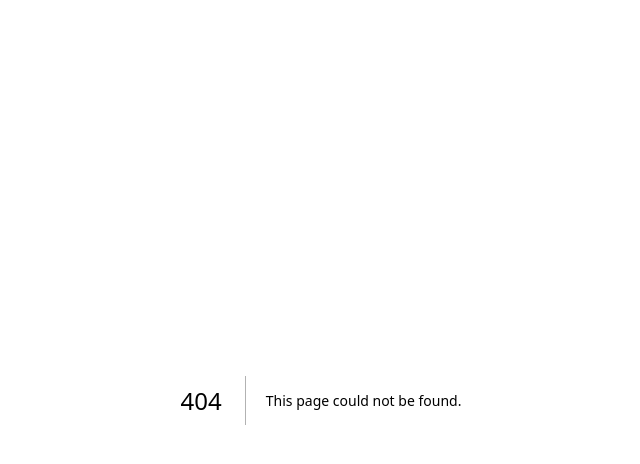
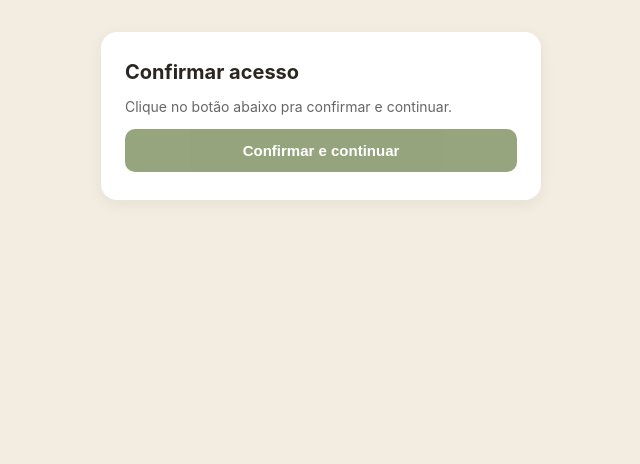
Before and after one commit to andersondanrlei33-blip/saladas-no-pote-app, a Next.js app: page /confirmar in a window 1280 px wide. Before the commit this address had no page. Shown: the top 464 px of the page, without its empty margins (319-959 px from the left). Built offline with nearby package versions, Linux system fonts and the light colour scheme; no server answers.

Commit message:
Add files via upload

```diff
--- /dev/null
+++ b/src/app/confirmar/page.tsx
@@ -0,0 +1,91 @@
+"use client";
+
+import { useState, Suspense, type FormEvent } from "react";
+import { useRouter, useSearchParams } from "next/navigation";
+import { createClient } from "@/lib/supabase/client";
+
+/** Por que essa página existe (e não manda direto pro {{ .ConfirmationURL }}
+ *  da Supabase):
+ *
+ *  Descobrimos (via Auth Logs) que o link padrão da Supabase
+ *  ({{ .ConfirmationURL }}, que aponta pro endpoint deles
+ *  /auth/v1/verify) é acessado automaticamente por scanners de segurança
+ *  de e-mail (Gmail/Outlook) ANTES da pessoa clicar de verdade — só de
+ *  visitar a URL (um GET simples), o token de uso único já é consumido lá
+ *  no servidor da Supabase. Como o código numérico ({{ .Token }}) do
+ *  e-mail é só outra forma de representar o MESMO token, o scanner também
+ *  invalida o código, mesmo ele nunca tendo sido "visto" pelo link.
+ *
+ *  A solução: em vez de linkar direto pro endpoint da Supabase, o e-mail
+ *  linka pra ESSA página nossa (/confirmar?token_hash=...&type=...). Um
+ *  scanner que só dá GET aqui recebe uma página HTML comum — nada é
+ *  verificado ainda. A verificação (supabase.auth.verifyOtp) só roda
+ *  quando a PESSOA clica no botão "Confirmar e continuar". Scanners de
+ *  segurança normalmente não simulam cliques em botões, então o token
+ *  sobrevive até o clique de verdade. */
+function ConfirmarConteudo() {
+  const router = useRouter();
+  const searchParams = useSearchParams();
+  const [supabase] = useState(() => createClient());
+  const [confirmando, setConfirmando] = useState(false);
+  const [erro, setErro] = useState<string | null>(null);
+
+  const tokenHash = searchParams.get("token_hash");
+  const tipo = (searchParams.get("type") ?? "recovery") as
+    | "recovery"
+    | "invite"
+    | "signup"
+    | "magiclink"
+    | "email_change"
+    | "email";
+
+  async function confirmar(e: FormEvent) {
+    e.preventDefault();
+    setErro(null);
+
+    if (!tokenHash) {
+      setErro("Link incompleto. Peça um e-mail novo.");
+      return;
+    }
+
+    setConfirmando(true);
+    const { error } = await supabase.auth.verifyOtp({
+      token_hash: tokenHash,
+      type: tipo,
+    });
+    setConfirmando(false);
+
+    if (error) {
+      setErro(
+        `Esse link não é mais válido (${error.message}). Isso costuma acontecer quando o provedor de e-mail "visita" o link sozinho antes de você clicar. Peça um novo e-mail e clique nele direto.`,
+      );
+      return;
+    }
+
+    router.push("/definir-senha");
+    router.refresh();
+  }
+
+  return (
+    <div className="sp-container">
+      <div className="sp-card">
+        <h1 style={{ fontSize: 20, marginTop: 0 }}>Confirmar acesso</h1>
+        <p style={{ fontSize: 14, color: "#666" }}>Clique no botão abaixo pra confirmar e continuar.</p>
+        {erro && <p className="sp-erro">{erro}</p>}
+        <form onSubmit={confirmar}>
+          <button className="sp-btn" type="submit" disabled={confirmando || !tokenHash}>
+            {confirmando ? "Confirmando..." : "Confirmar e continuar"}
+          </button>
+        </form>
+      </div>
+    </div>
+  );
+}
+
+export default function ConfirmarPage() {
+  return (
+    <Suspense fallback={null}>
+      <ConfirmarConteudo />
+    </Suspense>
+  );
+}
```
